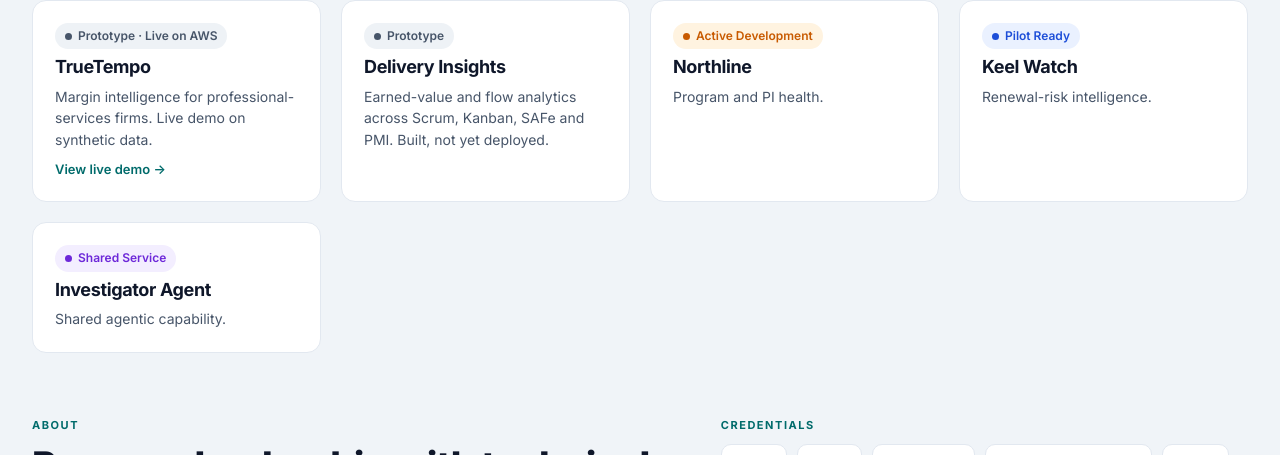
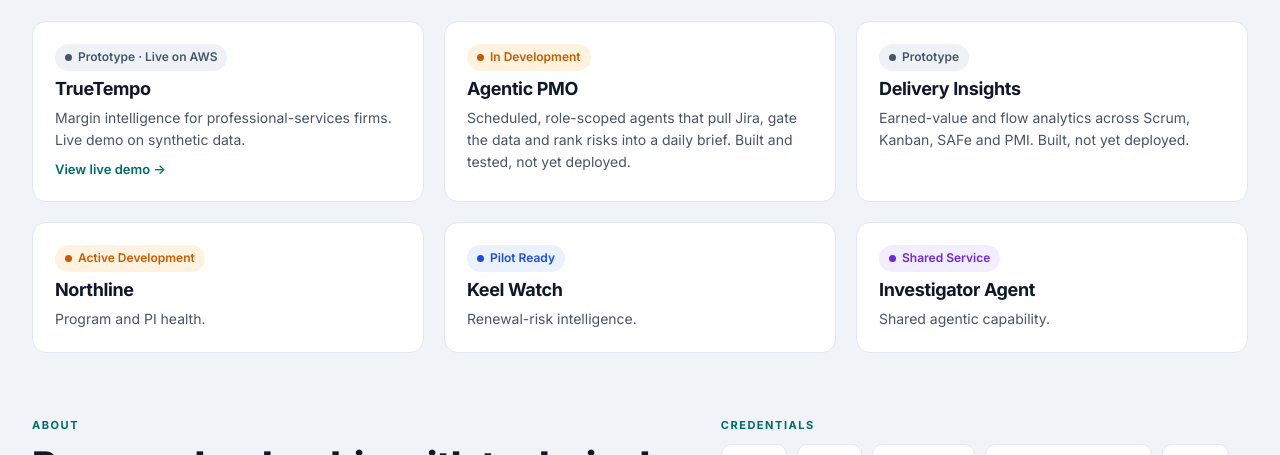
Before and after one commit to chrismc89/cm-portfolio, a plain HTML site: page index.html in a window 1280 px wide. Shown: the part 3829-4284 px from the top of the page. Drawn offline with Linux system fonts and the light colour scheme.

Commit message:
Vesalta Delivery: state Claude/MCP as the delivered surface (ChatGPT/Copilot built, not deployed); add Agentic PMO (In Development); 3-column More Work grid

```diff
--- a/index.html
+++ b/index.html
@@ -220,7 +220,7 @@ header{position:sticky;top:0;z-index:50;background:rgba(255,255,255,.92);backdro
 .quote span{font-size:44px;color:var(--teal);line-height:1}
 
 /* More work */
-.grid-4m{display:grid;grid-template-columns:repeat(4,1fr);gap:20px}
+.grid-4m{display:grid;grid-template-columns:repeat(3,1fr);gap:20px}
 .small-card{background:#fff;border:1px solid var(--border);border-radius:14px;padding:22px;display:flex;flex-direction:column;gap:8px;transition:transform .16s,box-shadow .16s}
 .small-card:hover{transform:translateY(-3px);box-shadow:0 12px 30px rgba(15,23,42,.07)}
 .small-card h3{font-size:18px}
@@ -469,7 +469,7 @@ footer .wrap{display:flex;justify-content:space-between;flex-wrap:wrap;gap:12px}
           <svg class="icon"><use href="#i-rocket"/></svg>
           <h3>Vesalta <span>Delivery</span></h3>
           <p class="sys-tagline">See what needs attention next.</p>
-          <p class="sys-desc">Transforms current delivery data into risk intelligence and decision support. It applies deterministic analysis first, then makes governed AI judgment available for deeper analysis — inside the tools PMs already use.</p>
+          <p class="sys-desc">Transforms current delivery data into risk intelligence and decision support. It applies deterministic analysis first, then makes governed AI judgment available for deeper analysis. Delivered to Claude via MCP; ChatGPT and Copilot connectors are built but not deployed.</p>
           <ul class="checks checks-rich">
             <li><svg class="icon"><use href="#i-check"/></svg><span><strong>Delivery signals from Jira</strong>Ingest and normalize delivery data.</span></li>
             <li><svg class="icon"><use href="#i-check"/></svg><span><strong>Deterministic risk scoring (Tier 1)</strong>Always-on rules and thresholds.</span></li>
@@ -544,6 +544,7 @@ footer .wrap{display:flex;justify-content:space-between;flex-wrap:wrap;gap:12px}
     </div>
     <div class="grid-4m">
       <a class="small-card reveal" href="https://app.truetempo.us/" target="_blank" rel="noopener"><span class="status s-proto">Prototype · Live on AWS</span><h3>TrueTempo</h3><p>Margin intelligence for professional-services firms. Live demo on synthetic data.</p><span class="small-link">View live demo →</span></a>
+      <a class="small-card reveal" href="https://github.com/chrismc89" target="_blank" rel="noopener"><span class="status s-dev">In Development</span><h3>Agentic PMO</h3><p>Scheduled, role-scoped agents that pull Jira, gate the data and rank risks into a daily brief. Built and tested, not yet deployed.</p></a>
       <a class="small-card reveal" href="https://github.com/chrismc89" target="_blank" rel="noopener"><span class="status s-proto">Prototype</span><h3>Delivery Insights</h3><p>Earned-value and flow analytics across Scrum, Kanban, SAFe and PMI. Built, not yet deployed.</p></a>
       <a class="small-card reveal" href="https://github.com/chrismc89" target="_blank" rel="noopener"><span class="status s-dev">Active Development</span><h3>Northline</h3><p>Program and PI health.</p></a>
       <a class="small-card reveal" href="https://github.com/chrismc89" target="_blank" rel="noopener"><span class="status s-pilot">Pilot Ready</span><h3>Keel Watch</h3><p>Renewal-risk intelligence.</p></a>
```
